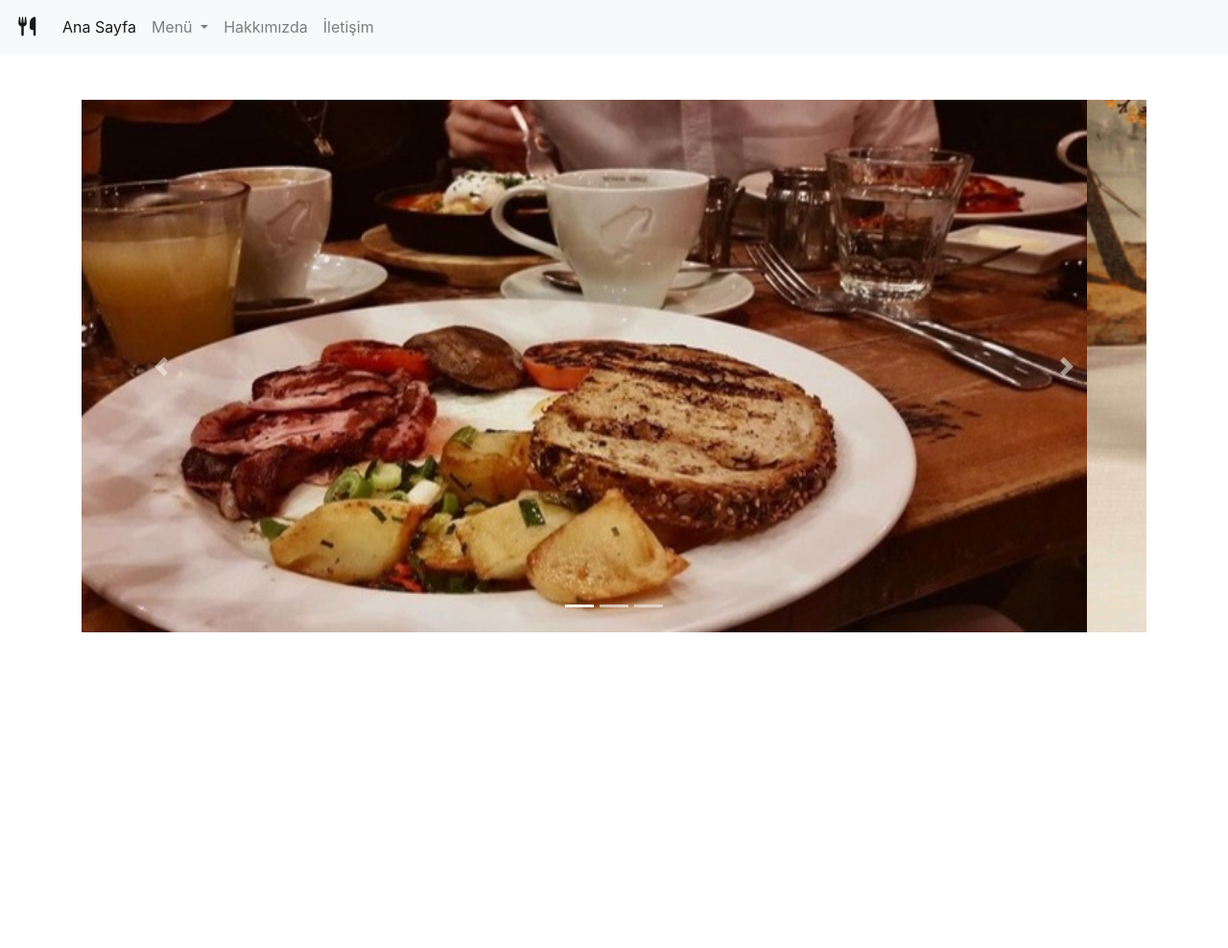
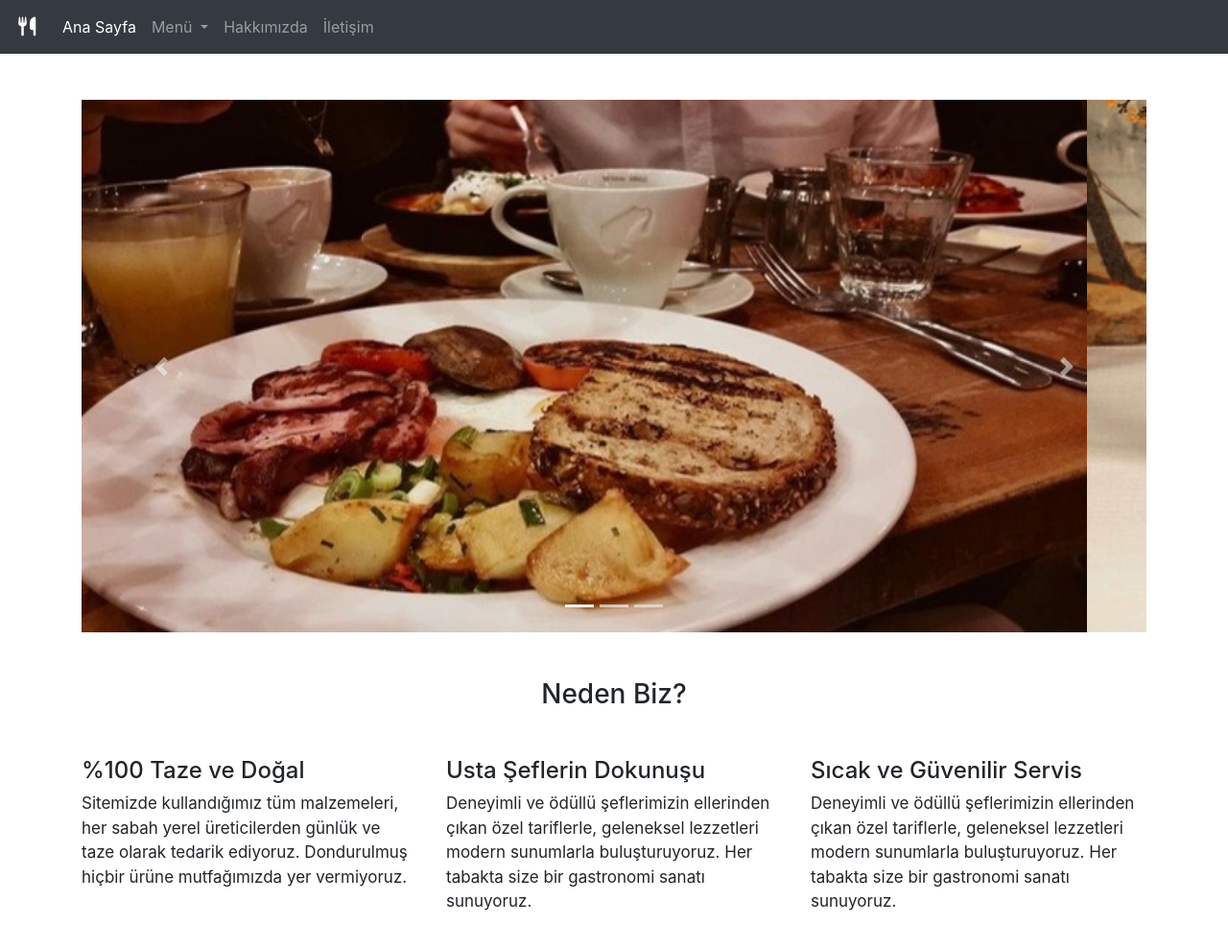
Before and after one commit to armadev-code/armadev-code.github.io, a plain HTML site: page index.html in a window 1280 px wide. Shown: the whole page at 96% size. Before the commit the page ends 800 px from the top, so only its background shows below. Drawn offline with nearby package versions, Linux system fonts and the light colour scheme.

```diff
--- a/index.html
+++ b/index.html
@@ -14,7 +14,7 @@
     <title>Lezzet Restoran</title>
   </head>
   <body>
-    <nav class="navbar navbar-expand-lg navbar-light bg-light">
+    <nav class="navbar navbar-expand-lg navbar-dark bg-dark">
       <a class="navbar-brand" href="index.html"
         ><i class="fa-solid fa-utensils"></i
       ></a>
@@ -59,6 +59,7 @@
         </ul>
       </div>
     </nav>
+    <!-- ! container divi başlangıcı -->
     <div class="container mt-5">
       <div
         id="carouselExampleIndicators"
@@ -104,7 +105,37 @@
           <span class="sr-only">Next</span>
         </button>
       </div>
+
+      <h3 class="text-center my-5">Neden Biz?</h3>
+
+      <div class="row mb-5">
+        <div class="col">
+          <h4>%100 Taze ve Doğal</h4>
+          <p style="font-size: 17px">
+            Sitemizde kullandığımız tüm malzemeleri, her sabah yerel
+            üreticilerden günlük ve taze olarak tedarik ediyoruz. Dondurulmuş
+            hiçbir ürüne mutfağımızda yer vermiyoruz.
+          </p>
+        </div>
+        <div class="col">
+          <h4>Usta Şeflerin Dokunuşu</h4>
+          <p style="font-size: 17px">
+            Deneyimli ve ödüllü şeflerimizin ellerinden çıkan özel tariflerle,
+            geleneksel lezzetleri modern sunumlarla buluşturuyoruz. Her tabakta
+            size bir gastronomi sanatı sunuyoruz.
+          </p>
+        </div>
+        <div class="col">
+          <h4>Sıcak ve Güvenilir Servis</h4>
+          <p style="font-size: 17px">
+            Deneyimli ve ödüllü şeflerimizin ellerinden çıkan özel tariflerle,
+            geleneksel lezzetleri modern sunumlarla buluşturuyoruz. Her tabakta
+            size bir gastronomi sanatı sunuyoruz.
+          </p>
+        </div>
+      </div>
     </div>
+    <!-- ! container divi bitişi -->
   </body>
   <script
     src="https://cdn.jsdelivr.net/npm/jquery@3.5.1/dist/jquery.slim.min.js"
```
